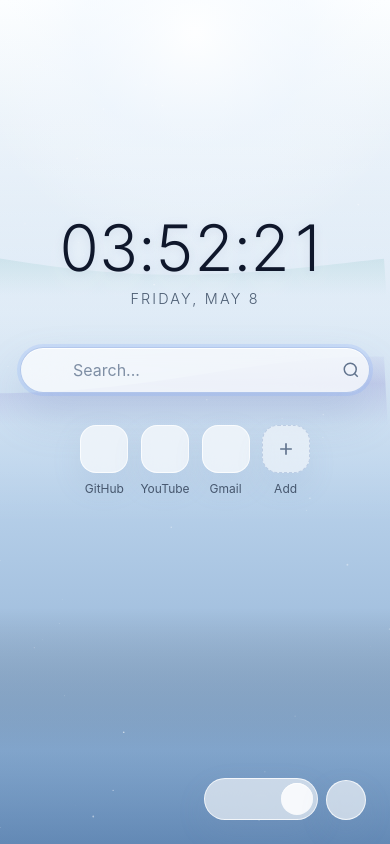
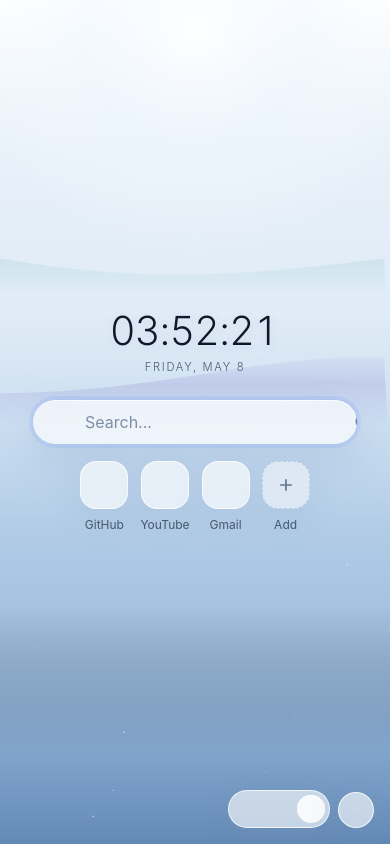
Before and after one commit to guoxk-me/gtab, a Vue app: page / in a window 390 px wide. Built offline with nearby package versions, Linux system fonts and the light colour scheme; what @iconify/tailwind4 would draw is missing.

Commit message:
feat: add responsive layout support across core components

```diff
--- a/src/App.vue
+++ b/src/App.vue
@@ -11,11 +11,9 @@ import ClockWidget from "./components/ClockWidget.vue";
 import SearchBar from "./components/SearchBar.vue";
 import QuickLinks from "./components/QuickLinks.vue";
 import SettingsPanel from "./components/SettingsPanel.vue";
-import LinksManager from "./components/LinksManager.vue";
 
 const canvasRef = ref<HTMLCanvasElement | null>(null);
 const showSettings = ref(false);
-const showLinksManager = ref(false);
 const settings = ref<Settings>(loadSettings());
 const { t } = useI18n();
 const currentLocale = computed(() => resolveLocale(settings.value.language));
@@ -79,7 +77,6 @@ function onSaveSettings(updated: Settings) {
   saveSettings(updated);
   settingsSnapshot.value = null;
   showSettings.value = false;
-  showLinksManager.value = false;
 }
 
 function openSettings() {
@@ -96,19 +93,6 @@ function closeSettings() {
   colorMode.value = colorModeSnapshot.value;
   settingsSnapshot.value = null;
   showSettings.value = false;
-}
-
-function openLinksManager() {
-  showLinksManager.value = true;
-}
-
-function closeLinksManager() {
-  showLinksManager.value = false;
-}
-
-function openLinksManagerFromSettings() {
-  showSettings.value = false;
-  showLinksManager.value = true;
 }
 
 function onPreviewLanguage(language: Settings["language"]) {
@@ -128,33 +112,29 @@ function onChangeEngine(engine: Settings["searchEngine"]) {
   >
     <canvas ref="canvasRef" class="absolute inset-0 w-full h-full" />
 
-    <main class="relative z-10 w-full h-full flex flex-col items-center justify-center p-5">
+    <main
+      class="relative z-10 w-full h-full flex flex-col items-center justify-center gap-6 sm:gap-10 px-4 py-8"
+    >
       <ClockWidget
         v-if="settings.showClock"
-        class="absolute top-1/2 -translate-y-[220%]"
         :show-seconds="settings.showSeconds"
         :locale="currentLocale"
       />
 
-      <div class="flex flex-col items-center gap-8 w-full">
+      <div class="flex flex-col items-center gap-4 sm:gap-8 w-full">
         <SearchBar :engine="settings.searchEngine" @change-engine="onChangeEngine" />
-        <QuickLinks
-          :links="settings.quickLinks"
-          :link-groups="settings.linkGroups"
-          :pinned-link-ids="settings.pinnedLinkIds"
-          @open-manager="openLinksManager"
-        />
+        <QuickLinks :links="settings.quickLinks" @edit="openSettings" />
       </div>
     </main>
 
     <div
-      class="fixed bottom-6 right-[4.5rem] flex items-center gap-1 rounded-full border px-1 py-1 backdrop-blur-2xl z-10 shadow-[0_8px_24px_rgba(0,0,0,0.32)] transition-colors duration-500 bg-white/[0.06] border-white/[0.10] dark:bg-white/[0.06] dark:border-white/[0.10] light:bg-[rgba(255,255,255,0.62)] light:border-[rgba(255,255,255,0.76)] light:[box-shadow:var(--light-shadow-soft)]"
+      class="fixed bottom-4 sm:bottom-6 right-[3.75rem] sm:right-[4.5rem] flex items-center gap-1 rounded-full border px-1 py-1 backdrop-blur-2xl z-10 shadow-[0_8px_24px_rgba(0,0,0,0.32)] transition-colors duration-500 bg-white/[0.06] border-white/[0.10] dark:bg-white/[0.06] dark:border-white/[0.10] light:bg-[rgba(255,255,255,0.62)] light:border-[rgba(255,255,255,0.76)] light:[box-shadow:var(--light-shadow-soft)]"
       :aria-label="t('theme.selector')"
     >
       <button
         v-for="option in themeOptions"
         :key="option.value"
-        class="flex h-8 w-8 items-center justify-center rounded-full transition-all duration-200 transition-colors duration-500"
+        class="flex h-7 w-7 sm:h-8 sm:w-8 items-center justify-center rounded-full transition-all duration-200 transition-colors duration-500"
         :class="
           colorMode === option.value
             ? 'bg-white/[0.14] text-white ring-1 ring-white/[0.14] dark:bg-white/[0.14] dark:text-white dark:ring-white/[0.14] light:bg-[rgba(255,255,255,0.86)] light:text-slate-900 light:ring-1 light:ring-[rgba(184,202,231,0.82)] light:[box-shadow:inset_0_1px_0_rgba(255,255,255,0.84)]'
@@ -163,16 +143,19 @@ function onChangeEngine(engine: Settings["searchEngine"]) {
         :title="t(option.label)"
         @click="colorMode = option.value"
       >
-        <span :class="[option.icon, 'h-4 w-4']" aria-hidden="true" />
+        <span :class="[option.icon, 'h-3.5 w-3.5 sm:h-4 sm:w-4']" aria-hidden="true" />
       </button>
     </div>
 
     <button
-      class="fixed bottom-6 right-6 w-10 h-10 flex items-center justify-center rounded-full backdrop-blur-2xl cursor-pointer z-10 transition-all duration-200 transition-colors duration-500 border shadow-[0_8px_24px_rgba(0,0,0,0.32)] bg-white/[0.06] border-white/[0.10] text-white/40 hover:bg-white/[0.12] hover:text-white/90 hover:rotate-30 dark:bg-white/[0.06] dark:border-white/[0.10] dark:text-white/40 dark:hover:bg-white/[0.12] dark:hover:text-white/90 light:bg-[rgba(255,255,255,0.62)] light:border-[rgba(255,255,255,0.76)] light:text-slate-600 light:hover:bg-[rgba(255,255,255,0.84)] light:hover:text-slate-900 light:[box-shadow:var(--light-shadow-soft)]"
+      class="fixed bottom-4 sm:bottom-6 right-4 sm:right-6 w-9 h-9 sm:w-10 sm:h-10 flex items-center justify-center rounded-full backdrop-blur-2xl cursor-pointer z-10 transition-all duration-200 transition-colors duration-500 border shadow-[0_8px_24px_rgba(0,0,0,0.32)] bg-white/[0.06] border-white/[0.10] text-white/40 hover:bg-white/[0.12] hover:text-white/90 hover:rotate-30 dark:bg-white/[0.06] dark:border-white/[0.10] dark:text-white/40 dark:hover:bg-white/[0.12] dark:hover:text-white/90 light:bg-[rgba(255,255,255,0.62)] light:border-[rgba(255,255,255,0.76)] light:text-slate-600 light:hover:bg-[rgba(255,255,255,0.84)] light:hover:text-slate-900 light:[box-shadow:var(--light-shadow-soft)]"
       :title="t('settings.open')"
       @click="openSettings"
     >
-      <span :class="[settingsIconClass, 'h-[18px] w-[18px]']" aria-hidden="true" />
+      <span
+        :class="[settingsIconClass, 'h-[16px] w-[16px] sm:h-[18px] sm:w-[18px]']"
+        aria-hidden="true"
+      />
     </button>
 
     <Transition name="fade">
@@ -182,18 +165,8 @@ function onChangeEngine(engine: Settings["searchEngine"]) {
         :color-mode="colorMode"
         @save="onSaveSettings"
         @close="closeSettings"
-        @open-links-manager="openLinksManagerFromSettings"
         @update:language="onPreviewLanguage"
         @update:color-mode="colorMode = $event"
-      />
-    </Transition>
-
-    <Transition name="fade">
-      <LinksManager
-        v-if="showLinksManager"
-        :settings="settings"
-        @close="closeLinksManager"
-        @save="onSaveSettings"
       />
     </Transition>
   </div>
--- a/src/components/ClockWidget.vue
+++ b/src/components/ClockWidget.vue
@@ -34,13 +34,13 @@ onUnmounted(() => clearInterval(timer));
 <template>
   <div class="text-center select-none">
     <div
-      class="clock-time inline-block text-[clamp(4rem,10vw,8rem)] font-[320] tracking-[0.02em] leading-none whitespace-nowrap transition-[color,text-shadow] duration-500 text-white dark:text-white light:text-slate-900 [text-shadow:0_0_40px_rgba(120,160,255,0.4),0_2px_8px_rgba(0,0,0,0.5)] dark:[text-shadow:0_0_40px_rgba(120,160,255,0.4),0_2px_8px_rgba(0,0,0,0.5)] light:[text-shadow:0_12px_24px_rgba(255,255,255,0.58),0_2px_10px_rgba(116,138,176,0.18)]"
+      class="clock-time inline-block text-[clamp(2.5rem,8vw,8rem)] font-[320] tracking-[0.02em] leading-none whitespace-nowrap transition-[color,text-shadow] duration-500 text-white dark:text-white light:text-slate-900 [text-shadow:0_0_40px_rgba(120,160,255,0.4),0_2px_8px_rgba(0,0,0,0.5)] dark:[text-shadow:0_0_40px_rgba(120,160,255,0.4),0_2px_8px_rgba(0,0,0,0.5)] light:[text-shadow:0_12px_24px_rgba(255,255,255,0.58),0_2px_10px_rgba(116,138,176,0.18)]"
       :style="{ minWidth: showSeconds ? '8ch' : '5ch' }"
     >
       {{ time }}
     </div>
     <div
-      class="mt-2 text-[clamp(0.9rem,2vw,1.1rem)] font-light tracking-[0.15em] uppercase transition-colors duration-500 text-white/55 dark:text-white/55 light:text-slate-600/95"
+      class="mt-2 text-[clamp(0.7rem,1.5vw,1.1rem)] font-light tracking-[0.15em] uppercase transition-colors duration-500 text-white/55 dark:text-white/55 light:text-slate-600/95"
     >
       {{ date }}
     </div>
--- a/src/components/SearchBar.vue
+++ b/src/components/SearchBar.vue
@@ -55,7 +55,7 @@ function selectEngine(key: keyof typeof engines) {
 </script>
 
 <template>
-  <div class="relative w-full max-w-[600px]">
+  <div class="relative w-full max-w-[600px] px-4 sm:px-0">
     <!-- Search box -->
     <div
       class="flex items-center rounded-full backdrop-blur-2xl overflow-hidden border transition-all duration-200 transition-colors duration-500 bg-white/10 border-white/15 dark:bg-white/10 dark:border-white/15 light:bg-[rgba(255,255,255,0.68)] light:border-[rgba(255,255,255,0.76)] light:[box-shadow:var(--light-shadow-float)] focus-within:border-accent/50 focus-within:shadow-[0_0_0_3px_rgba(120,160,255,0.15)] dark:focus-within:border-accent/50 light:focus-within:border-[rgba(139,170,226,0.62)] light:focus-within:[box-shadow:var(--light-ring),0_22px_44px_rgba(117,144,187,0.22),inset_0_1px_0_rgba(255,255,255,0.82)]"
@@ -110,7 +110,7 @@ function selectEngine(key: keyof typeof engines) {
     <Transition name="dropdown">
       <div
         v-if="showEngineMenu"
-        class="absolute top-[calc(100%+8px)] left-0 rounded-xl backdrop-blur-xl border p-1.5 min-w-40 z-[100] shadow-[0_8px_32px_rgba(0,0,0,0.4)] transition-colors duration-500 bg-slate-900/95 border-white/12 dark:bg-slate-900/95 dark:border-white/12 light:bg-[rgba(248,251,255,0.84)] light:border-[rgba(255,255,255,0.78)] light:[box-shadow:0_20px_46px_rgba(116,138,176,0.2),inset_0_1px_0_rgba(255,255,255,0.84)]"
+        class="absolute top-[calc(100%+8px)] left-0 right-0 sm:left-0 sm:right-auto rounded-xl backdrop-blur-xl border p-1.5 min-w-40 z-[100] shadow-[0_8px_32px_rgba(0,0,0,0.4)] transition-colors duration-500 bg-slate-900/95 border-white/12 dark:bg-slate-900/95 dark:border-white/12 light:bg-[rgba(248,251,255,0.84)] light:border-[rgba(255,255,255,0.78)] light:[box-shadow:0_20px_46px_rgba(116,138,176,0.2),inset_0_1px_0_rgba(255,255,255,0.84)]"
       >
         <button
           v-for="(eng, key) in engines"
```
